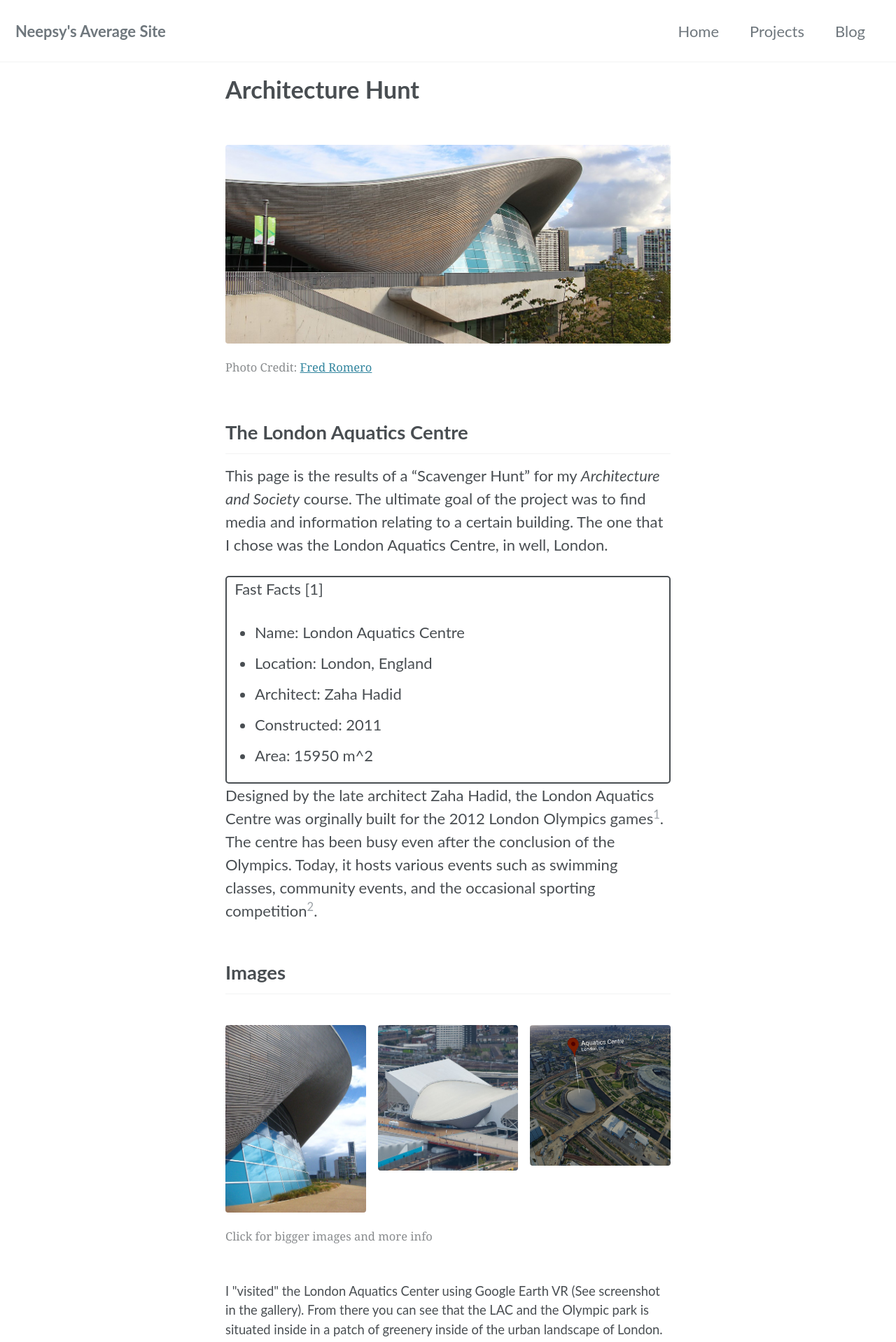
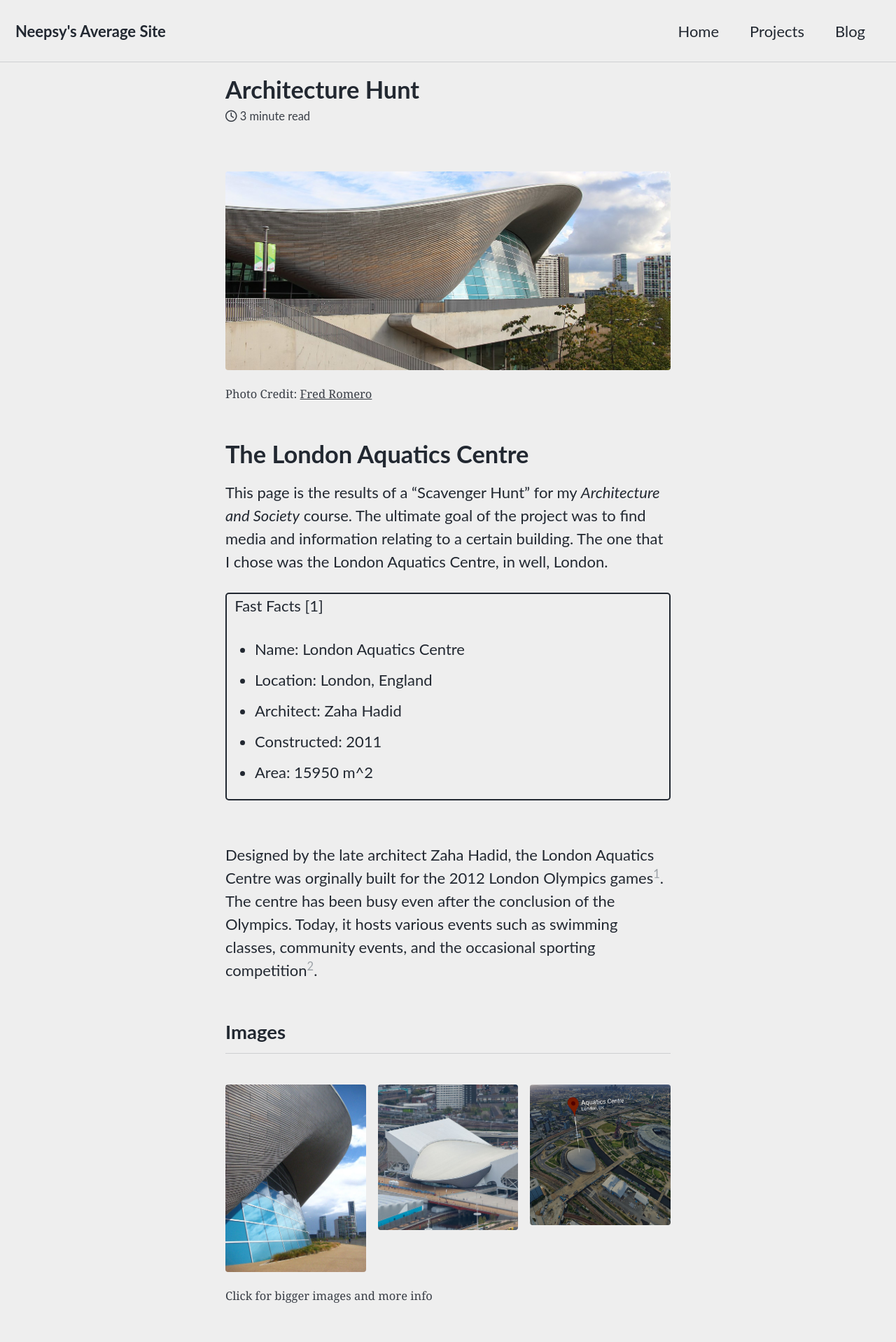
Before and after one commit to Neepsy/Neepsy.github.io, a Jekyll site: the page built from architecture.markdown, in a window 1280 px wide. Shown: the top 1918 px of the page at 70% size. Built offline with Jekyll 4.4.1, drawn with Linux system fonts in a browser that asks for light colours; cached includes are drawn as plain includes; nearby versions of some CDN libraries; some of the changed text lies outside the part shown.

Commit message:
Additions to Architecture
added another video to architecture hunt, theme adjustments

```diff
--- a/_config.yml
+++ b/_config.yml
@@ -25,6 +25,7 @@
   I put all of the random stuff I made, probably for a class.
 baseurl: "" # the subpath of your site, e.g. /blog
 url: "" # the base hostname & protocol for your site, e.g. http://example.com
+minimal_mistakes_skin: "air"
 twitter_username:
 github_username:  Neepsy
 
--- a/architecture.markdown
+++ b/architecture.markdown
@@ -22,7 +22,7 @@
 
 {% include figure image_path="/assets/arch/exterior_1.jpg" alt="exterior shot of the LAC" caption="Photo Credit: [Fred Romero](https://flickr.com/photos/129231073@N06/31239073724)"%}
 
-## The London Aquatics Centre
+# The London Aquatics Centre
 
 This page is the results of a "Scavenger Hunt" for my *Architecture and Society* course. The ultimate goal
 of the project was to find media and information relating to a certain building. The one that I chose was the
@@ -39,6 +39,7 @@
  <li>Area: 15950 m^2</li>
 </ul>
 </div>
+<br/>
 
 Designed by the late architect Zaha Hadid, the London Aquatics Centre was orginally built for the 2012
 London Olympics games[^1]. The centre has been busy even after the conclusion of the Olympics. Today, it hosts
@@ -93,8 +94,17 @@
 
 Zaha Hadid says that she was inspiried by fluids, and wanted to design a building that resembled a liquid. She wanted people to feel like they are free floating while
 they are swimming in the pool. When you look up from inside the pool, she wanted the ceiling to look like the surface of the water, making it feel like you were still underwater.
-She closes by saying that she has spent a lot of time in East London, where the LAC is located, and is happy to see that it has grown into a bustling city.
+Hadid closes by saying that she has spent a lot of time in East London, where the LAC is located, and is happy to see that it has grown into a bustling city.
 
+### A timelapse video of activies inside Centre[^1]
+
+{% include video id="176454186" provider="vimeo" %}
+
+In this timelapse you can see that even after the Olympic games have ended, the London Aquatics Center remains a hub of activity. You can see exactly what goes on inside,
+from family events to swimming lessons. You can also see the way *light* flows in through the large windows on either side of the building.
+
+
+### Sources and Citations
 
 [^1]: Jett, Megan. “London Aquatics Centre for 2012 Summer Olympics.” ArchDaily, ArchDaily, 18 Aug. 2011, www.archdaily.com/161116/london-aquatics-centre-for-2012-summer-olympics-zaha-hadid-architects.
 [^2]: “London 2012 Legacy.” London Aquatic Centre, London Aquatic Centre, 1 Mar. 2014, www.londonaquaticscentre.org/about/legacy.
```
Also changed, not shown: other parts of architecture.markdown (+1 -1 lines).
